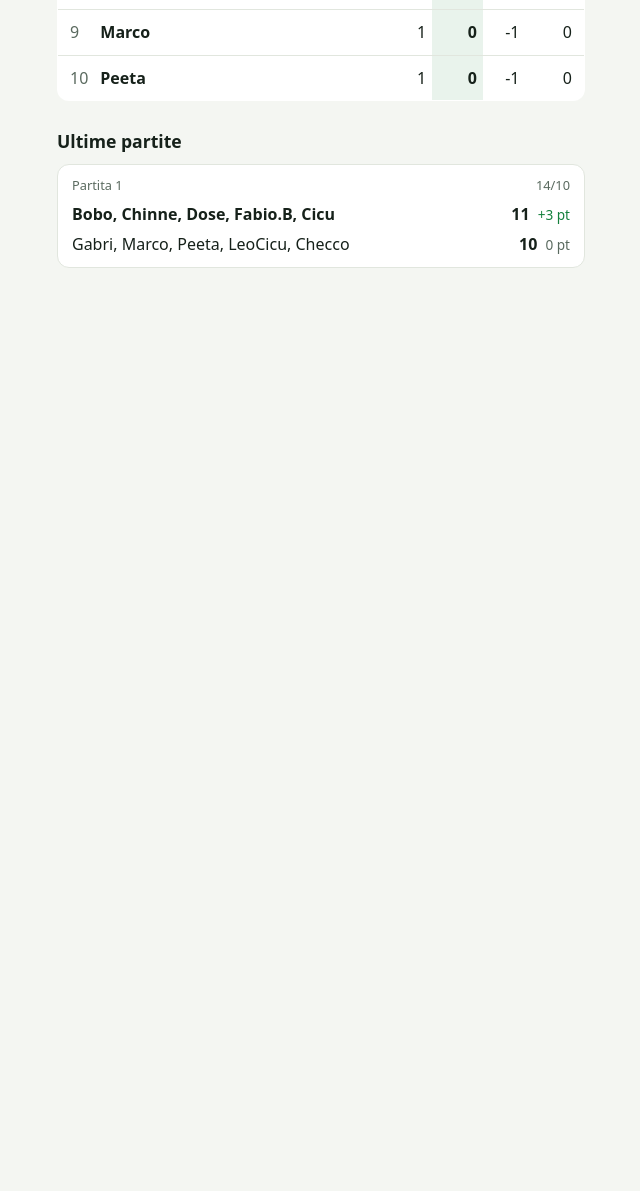
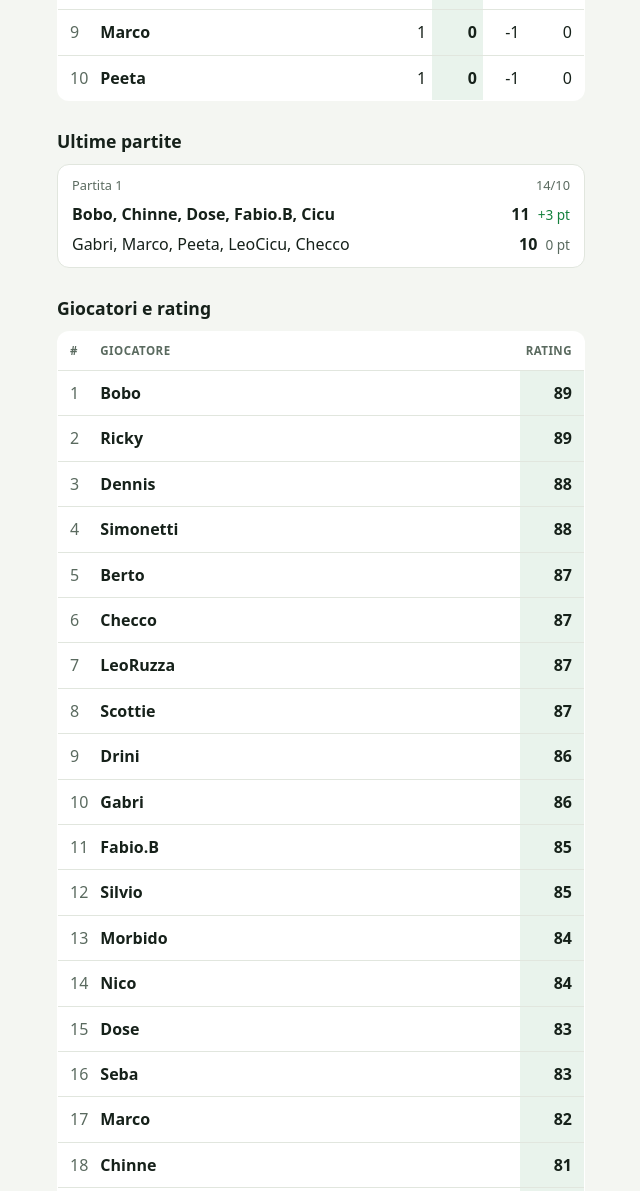
Before and after one commit to GerlinDennis/CalcettoChiappa, a website with bundled scripts: page index.html in a window 1280 px wide. Shown: the part 559-1750 px from the top of the page, without its empty margins (319-959 px from the left). Before the commit the page ends 859 px from the top, so only its background shows below. Built offline with nearby package versions, Linux system fonts and the light colour scheme.

Commit message:
aggiunta della lista dei giocatori

```diff
--- a/app.js
+++ b/app.js
@@ -96,6 +96,38 @@ function disegnaPartite() {
   );
 }
 
+function disegnaGiocatori() {
+  const contenitore = document.getElementById("giocatori");
+  const lista = Object.values(stato.giocatori).sort(
+    (a, b) => b.rating - a.rating || a.nome.localeCompare(b.nome),
+  );
+
+  if (lista.length === 0) {
+    contenitore.replaceChildren(el("p", { class: "vuoto" }, "Nessun giocatore inserito."));
+    return;
+  }
+
+  const intestazione = el(
+    "tr",
+    {},
+    el("th", { scope: "col", class: "pos" }, "#"),
+    el("th", { scope: "col", class: "nome" }, "Giocatore"),
+    el("th", { scope: "col" }, "Rating"),
+  );
+  const corpo = lista.map((g, i) =>
+    el(
+      "tr",
+      {},
+      el("td", { class: "pos" }, String(i + 1)),
+      el("td", { class: "nome" }, g.nome),
+      el("td", { class: "attiva" }, numero(g.rating)),
+    ),
+  );
+  contenitore.replaceChildren(
+    el("table", { class: "tabella tabella-rating" }, el("thead", {}, intestazione), el("tbody", {}, ...corpo)),
+  );
+}
+
 function disegnaTestata() {
   const nGiocatori = Object.keys(stato.giocatori).length;
   const nPartite = stato.partite.length;
@@ -109,6 +141,7 @@ function mostraErrore(messaggio) {
   document.getElementById("aggiornamento").textContent = "Qualcosa non va";
   document.getElementById("classifica").replaceChildren(el("p", { class: "errore" }, messaggio));
   document.getElementById("partite").replaceChildren();
+  document.getElementById("giocatori").replaceChildren();
 }
 
 async function avvia() {
@@ -124,6 +157,7 @@ async function avvia() {
   disegnaTestata();
   disegnaClassifica();
   disegnaPartite();
+  disegnaGiocatori();
 }
 
 for (const bottone of document.querySelectorAll(".scelta button")) {
--- a/index.html
+++ b/index.html
@@ -33,6 +33,11 @@
       <h2 id="t-partite">Ultime partite</h2>
       <ul id="partite" class="partite"></ul>
     </section>
+
+    <section aria-labelledby="t-giocatori">
+      <h2 id="t-giocatori">Giocatori e rating</h2>
+      <div id="giocatori"></div>
+    </section>
   </main>
 
   <script type="module" src="app.js"></script>
--- a/stile.css
+++ b/stile.css
@@ -111,6 +111,9 @@ h2 { margin: 0; font-size: 1.1rem; }
 .tabella .attiva { background: var(--attiva); font-weight: 700; }
 .tabella tbody tr:nth-child(-n+3) .pos { color: var(--accento); font-weight: 700; }
 
+/* Rating: la tabella è la stessa della classifica, solo senza il colore dei primi 3 */
+.tabella-rating tbody tr:nth-child(-n+3) .pos { color: var(--tenue); font-weight: 400; }
+
 /* Ultime partite */
 .partite { list-style: none; margin: 10px 0 0; padding: 0; display: grid; gap: 10px; }
 .partita {
@@ -138,3 +141,5 @@ h2 { margin: 0; font-size: 1.1rem; }
   color: var(--tenue);
 }
 .errore { border-color: var(--perde); color: var(--perde); }
+
+#t-giocatori { margin-bottom: 10px; }
```
